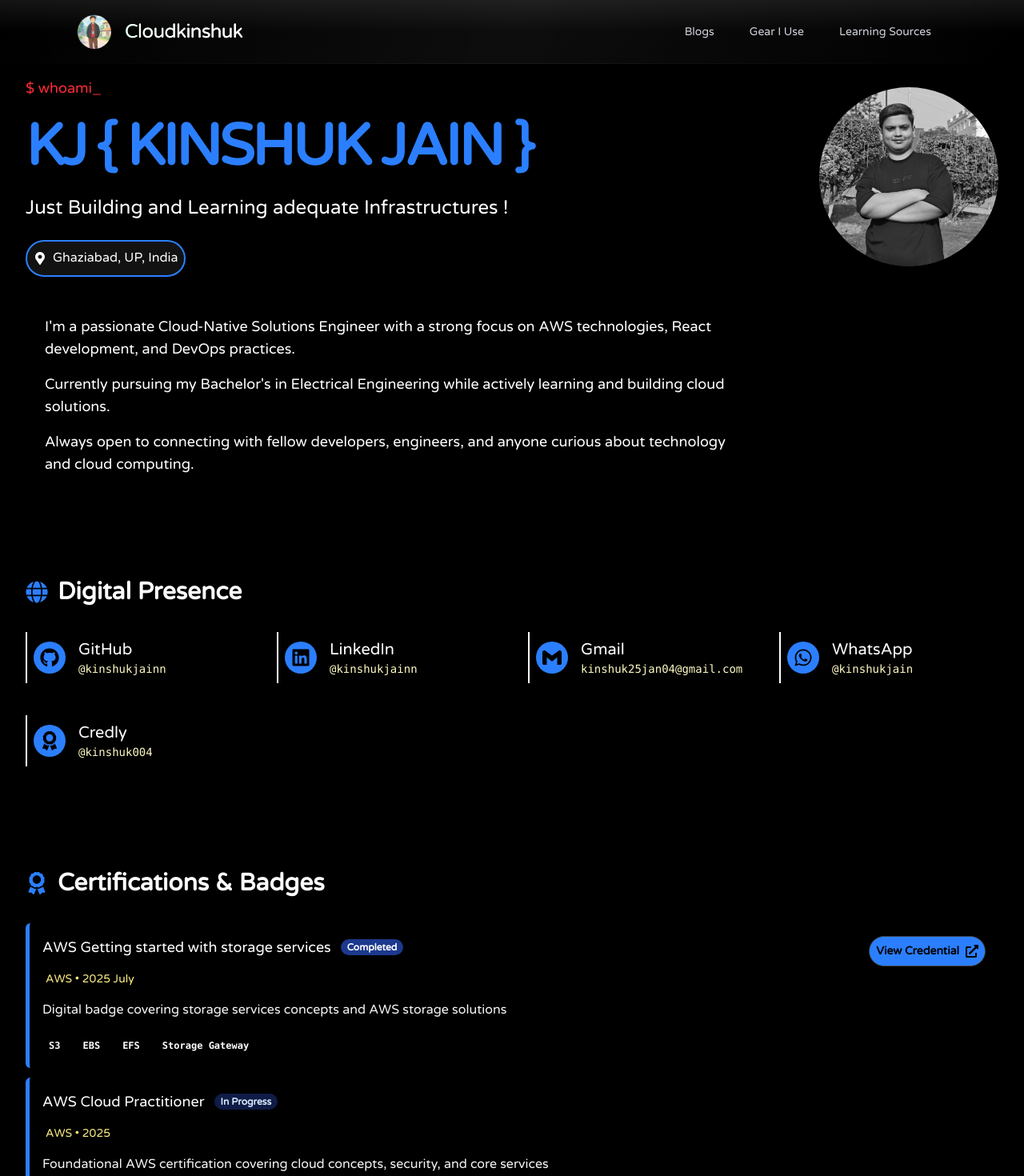
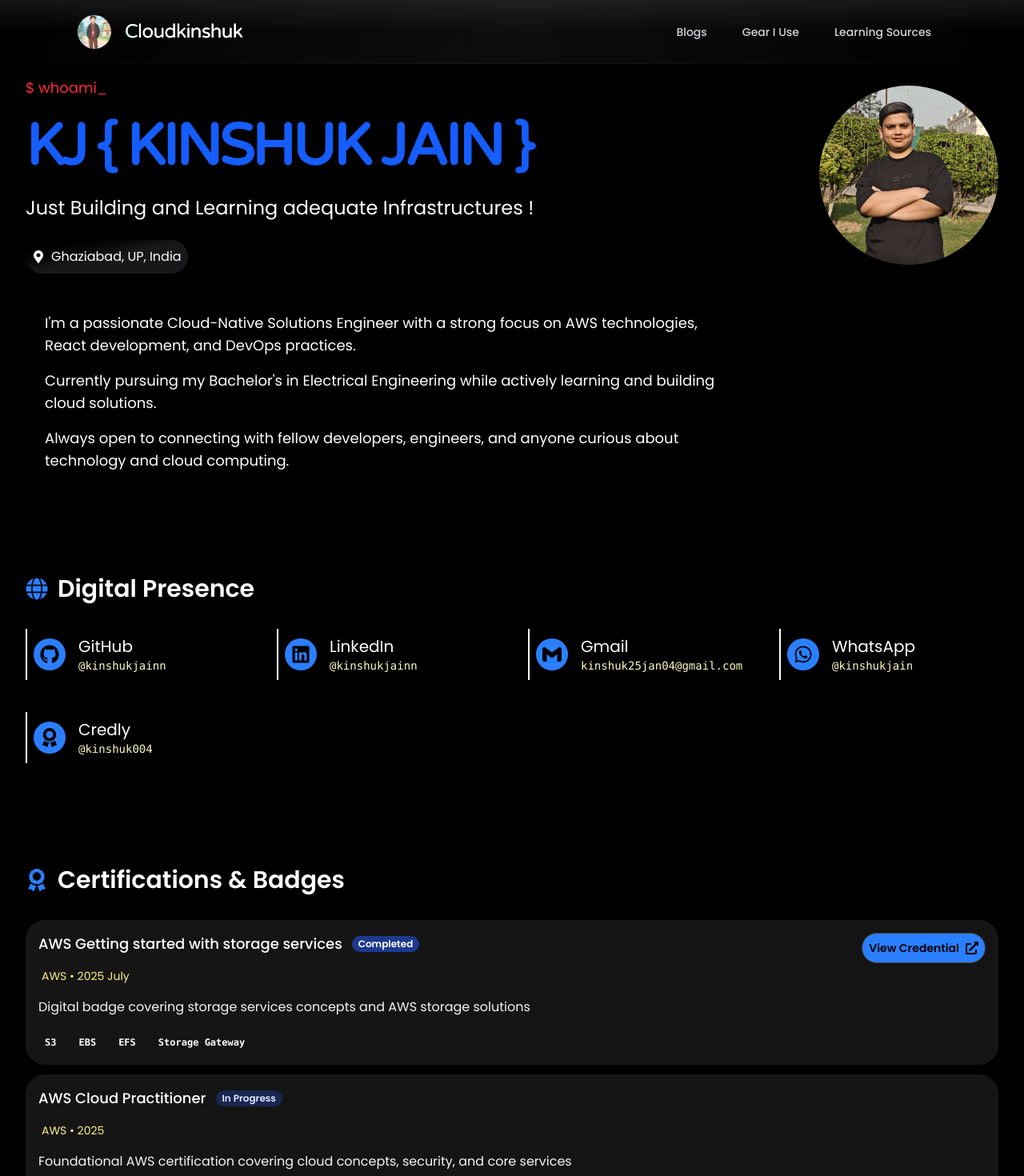
Before and after one commit to kinshukjainn/kinshukkportfolio, a React (Vite) app: page / in a window 1280 px wide. Shown: the top 1470 px of the page at 80% size. Built offline with nearby package versions, Linux system fonts and the light colour scheme; a web font is replaced by a local one.

Commit message:
simple changes no big or complex changes - final commit done !!

```diff
--- a/src/component-mine/MainContent.tsx
+++ b/src/component-mine/MainContent.tsx
@@ -281,20 +281,20 @@ export default function CloudPortfolio() {
                   {typedText}
                   <span className="animate-pulse">_</span>
                 </div>
-                <h1 className="text-5xl sm:text-6xl lg:text-7xl font-bold heading-kinshuk tracking-tighter text-blue-500 ">
+                <h1 className="text-5xl sm:text-6xl lg:text-7xl  heading-kinshuk font-bold tracking-tighter text-blue-600 ">
                   {CONFIG.personal.name}
                 </h1>
                 <h2 className="text-xl lg:text-2xl text-white max-w-2xl">
                   {CONFIG.personal.title}
                 </h2>
-                <div className="flex items-center gap-2 p-2 bg-[#121212] border-2 border-blue-500 shadow-lg shadow-black w-max rounded-full  text-white">
+                <div className="flex items-center gap-2 p-2 bg-gradient-to-br from-black via-black via-zinc-900 to-zinc-900  hover:border hover:border-blue-500  shadow-lg shadow-black w-max rounded-full  text-white">
                   <FaMapMarkerAlt />
                   <span>{CONFIG.personal.location}</span>
                 </div>
               </div>
               <div className="flex justify-center lg:justify-end">
-                <div className="w-48 h-48 lg:w-56 lg:h-56 rounded-full hover:shadow-xl hover:shadow-[#ff9100] overflow-hidden -2  bg-neutral-900 shadow-lg">
-                  <img src={profileimg} alt={CONFIG.personal.name} className="w-full h-full object-cover grayscale transition-all duration-500 hover:grayscale-0 hover:scale-105" />
+                <div className="w-48 h-48 lg:w-56 lg:h-56 rounded-full hover:shadow-xl hover:shadow-[#121212] overflow-hidden -2  bg-neutral-900 shadow-lg">
+                  <img src={profileimg} alt={CONFIG.personal.name} className="w-full h-full object-cover transition-all duration-500 hover:scale-105" />
                 </div>
               </div>
             </div>
@@ -329,7 +329,7 @@ export default function CloudPortfolio() {
             <SectionHeader icon={FaAward} title="Certifications & Badges" />
             <div className="space-y-3">
               {CONFIG.certifications.map((cert) => (
-                <div key={cert.title} className="p-4 transition-all  rounded-md  border-l-5 border-blue-500 duration-300 ">
+                <div key={cert.title} className="p-4 transition-all  rounded-3xl  bg-[#151515] duration-300 ">
                   <div className="flex flex-col sm:flex-row justify-between sm:items-start gap-4">
                     <div className="flex-1 space-y-3">
                       <div className="flex items-center gap-3 flex-wrap">
@@ -365,7 +365,7 @@ export default function CloudPortfolio() {
                     {skills.map((skill) => {
                       const Icon = skill.icon
                       return (
-                        <div key={skill.name} className="flex items-center   rounded-md  border-l-3 border-blue-500  gap-3 p-3 ">
+                        <div key={skill.name} className="flex items-center   rounded-2xl  bg-[#151515]  gap-3 p-3 ">
                           <Icon className="w-6 h-6 text-white flex-shrink-0" />
                           <span className="text-sm font-medium text-white truncate">{skill.name}</span>
                         </div>
@@ -382,11 +382,11 @@ export default function CloudPortfolio() {
             <SectionHeader icon={FaCode} title="Featured Projects" />
             <div className="grid grid-cols-1 md:grid-cols-2 gap-3">
               {CONFIG.projects.map((project) => (
-                <div key={project.title} className="flex flex-col p-4  rounded-2xl border-l-3 border-blue-500 transition-all duration-300">
+                <div key={project.title} className="flex flex-col p-4  rounded-3xl bg-[#151515] transition-all duration-300">
                   <div className="flex-grow space-y-4">
                     <div className="flex justify-between items-start">
-                      <h4 className="text-2xl font-semibold  text-white">{project.title}</h4>
-                      <span className={`px-3 py-1 text-sm font-bold rounded  ${project.status === "Live" ? "bg-blue-500 text-black rounded-full  " : "bg-neutral-800 text-neutral-300  -neutral-700"}`}>{project.status}</span>
+                      <h4 className="text-2xl   text-white">{project.title}</h4>
+                      <span className={`px-3 py-1 text-sm  rounded  ${project.status === "Live" ? "bg-blue-500 text-black rounded-full  " : "bg-neutral-800 text-neutral-300  -neutral-700"}`}>{project.status}</span>
                     </div>
                     <p className="text-sm text-yellow-200">{project.type} • {project.year}</p>
                     <div className="space-y-2 text-sm text-neutral-100">
@@ -430,10 +430,10 @@ export default function CloudPortfolio() {
           {/* --- Education Section --- */}
           <AnimatedSection>
             <SectionHeader icon={FaGraduationCap} title="Education" />
-            <div className=" p-3 rounded-3xl border-l-3 border-blue-500 shadow-md shadow-black  ">
+            <div className=" p-3 rounded-3xl bg-[#151515] shadow-md shadow-black  ">
               <div className="flex flex-col sm:flex-row justify-between sm:items-start gap-4">
                 <div className="space-y-1">
-                  <h4 className="text-xl font-bold  text-white">{CONFIG.education.degree} in {CONFIG.education.field}</h4>
+                  <h4 className="text-2xl   text-white">{CONFIG.education.degree} in {CONFIG.education.field}</h4>
                   <p className="text-neutral-200">{CONFIG.education.institution}</p>
                   <p className="text-md text-neutral-200">{CONFIG.education.location}</p>
                 </div>
--- a/src/index.css
+++ b/src/index.css
@@ -32,7 +32,7 @@ html {
 }
 
 body {
-  font-family: "Varela Round",sans-serif;
+  font-family: "Poppins",sans-serif;
   margin: 0;
   padding: 0;
   -webkit-user-select: none;
```
